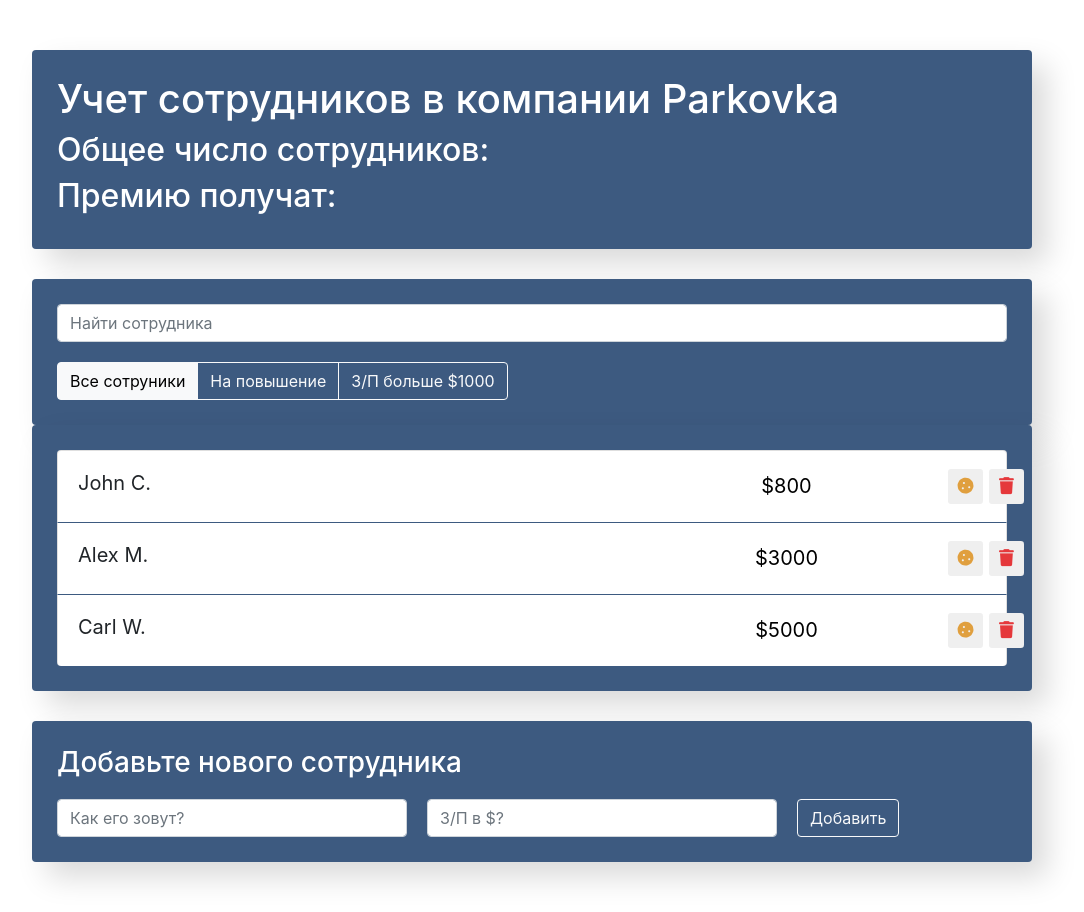
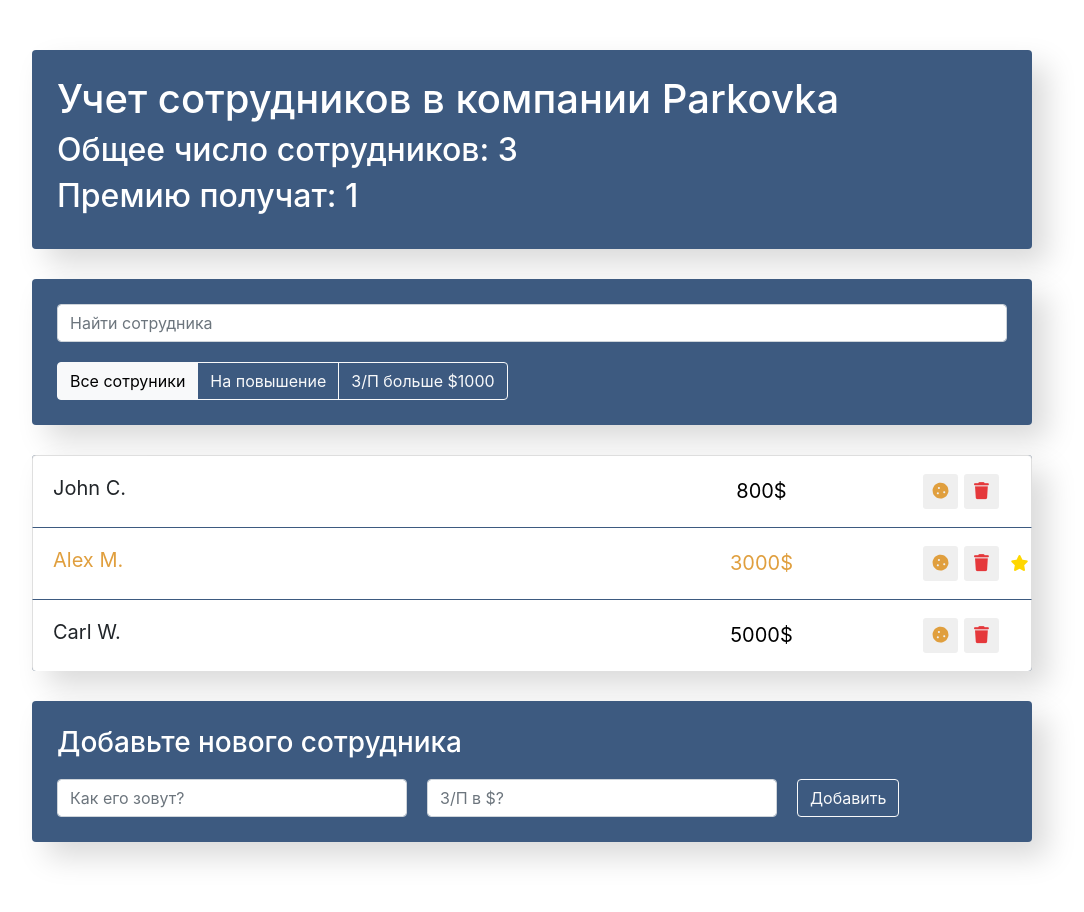
Before and after one commit to placesforstrolling/employees, a React app: page / in a window 1280 px wide. Shown: the whole page, without its empty margins (108-1192 px from the left). Built offline with nearby package versions, Linux system fonts and the light colour scheme.

Commit message:
5_100 added increase and rise functions

```diff
--- a/src/components/app-info/app-info.js
+++ b/src/components/app-info/app-info.js
@@ -1,11 +1,11 @@
 import './app-info.css'
 
-const AppInfo = () => {
+const AppInfo = ({employees, increased}) => {
     return (
         <div className="app-info">
             <h1>Учет сотрудников в компании Parkovka</h1>
-            <h2>Общее число сотрудников: </h2>
-            <h2>Премию получат: </h2>
+            <h2>Общее число сотрудников: {employees}</h2>
+            <h2>Премию получат: {increased}</h2>
         </div>
     )
 }
--- a/src/components/app/app.js
+++ b/src/components/app/app.js
@@ -13,9 +13,9 @@
         super(props);
         this.state = {
             data: [
-                {name: 'John C.', salary: 800, increase: false, id: 1},
-                {name: 'Alex M.', salary: 3000, increase: true, id: 2},
-                {name: 'Carl W.', salary: 5000, increase: false, id: 3}
+                {name: 'John C.', salary: 800, increase: false, rise: false, id: 1},
+                {name: 'Alex M.', salary: 3000, increase: true, rise: true, id: 2},
+                {name: 'Carl W.', salary: 5000, increase: false, rise: false, id: 3}
             ]
         }
         this.maxId = 4;
@@ -35,20 +35,38 @@
             name,
             salary,
             increase: false,
+            rise: false,
             id: this.maxId++
         }
-        this.setState(({data}) => {
+        if (newItem.name.length >= 3 && newItem.salary.length > 0) {
+            this.setState(({data}) => {
             const newArr = [...data, newItem];
             return {
                 data: newArr
             }
         });
+        }
+
     }
 
+    onToggleProp = (id, prop) => {
+        this.setState(({data}) => ({
+            data: data.map(item => {
+                if (item.id === id) {
+                    return {...item, [prop]: !item[prop]}
+                }
+                return item;
+            })
+        }))
+    }
+
+
     render() {
+        const employees = this.state.data.length;
+        const increased = this.state.data.filter(item => item.increase).length;
         return (
             <div className="app">
-                <AppInfo />
+                <AppInfo employees={employees} increased={increased}/>
 
                 <div className="search-panel">
                     <SearchPanel/>
@@ -57,7 +75,8 @@
 
                 <EmployeesList
                     data={this.state.data}
-                    onDelete={this.deleteItem}/>
+                    onDelete={this.deleteItem}
+                    onToggleProp={this.onToggleProp}/>
                 <EmployeesAddForm onAdd={this.addItem}/>
             </div>
         );
--- a/src/components/employees-list-item/employees-list-item.js
+++ b/src/components/employees-list-item/employees-list-item.js
@@ -1,53 +1,31 @@
-import { Component } from 'react';
-import './employees-list-item.css'
+import './employees-list-item.css';
 
-class EmployeesListItem extends Component {
-    constructor(props) {
-        super(props);
-        this.state = {
-            increase: false,
-            like: ''
-        }
-    }
-    onIncrease = () => {
-        this.setState(({increase}) => ({
-            increase: !increase
-        }))
-    }
-    like = () => {
-        if (this.state.like) {
-            this.setState(() => ({
-                like: ''
-            }))
-        }
-        else {
-            this.setState(() => ({
-                like: ' like'
-            }))
-        }
+const EmployeesListItem = (props) => {
 
-    }
+        const {name, salary, onDelete, onToggleProp, increase, rise} = props;
 
-render () {
-    const {name, salary, onDelete} = this.props;
-    const {increase, like} = this.state;
-
-    let classNames = 'list-group-item d-flex justify-content-between';
+        let classNames = "list-group-item d-flex justify-content-between";
         if (increase) {
             classNames += ' increase';
         }
+        if (rise) {
+            classNames += ' like';
+        }
 
         return (
-        <li className={classNames + like}>
-            <span className="list-group-item-label" onClick={this.like}>{name}</span>
-            <input type="text" className="list-group-item-input" defaultValue={'$' + salary}/>
-            <div className="d-flex justify-content-center align-items-center">
+            <li className={classNames}>
+                <span className="list-group-item-label" onClick={onToggleProp} data-toggle="rise">{name}</span>
+                <input type="text" className="list-group-item-input" defaultValue={salary + '$'}/>
+                <div className='d-flex justify-content-center align-items-center'>
                     <button type="button"
-                        className="btn-cookie btn-sm" onClick={this.onIncrease}>
+                        className="btn-cookie btn-sm "
+                        onClick={onToggleProp}
+                        data-toggle="increase">
                         <i className="fas fa-cookie"></i>
                     </button>
+
                     <button type="button"
-                        className="btn-trash btn-sm"
+                            className="btn-trash btn-sm "
                             onClick={onDelete}>
                         <i className="fas fa-trash"></i>
                     </button>
@@ -56,6 +34,6 @@
             </li>
         )
     }
-}
+
 
 export default EmployeesListItem;
--- a/src/components/employees-list/employees-list.css
+++ b/src/components/employees-list/employees-list.css
@@ -1,5 +1,5 @@
 .app-list {
-    padding: 25px;
+    margin-top: 30px;
     background-color: #3d5a80;
     border-radius: 4px;
     box-shadow: 15px 15px 30px rgba(0,0,0, .15);
--- a/src/components/employees-list/employees-list.js
+++ b/src/components/employees-list/employees-list.js
@@ -1,17 +1,19 @@
-import EmployeesListItem from "../employees-list-item/employees-list-item"
-import './employees-list.css'
+import EmployeesListItem from "../employees-list-item/employees-list-item";
 
-const EmployeesList = ({data, onDelete}) => {
+import './employees-list.css';
+
+const EmployeesList = ({data, onDelete, onToggleProp}) => {
 
     const elements = data.map(item => {
-        const {id, ...itemProps} = item
+        const {id, ...itemProps} = item;
         return (
             <EmployeesListItem
                 key={id}
                 {...itemProps}
-                onDelete={() => onDelete(id)}/>
+                onDelete={() => onDelete(id)}
+                onToggleProp={(e) => onToggleProp(id, e.currentTarget.getAttribute('data-toggle'))}/>
         )
-    });
+    })
 
     return (
         <ul className="app-list list-group">
--- a/src/index.js
+++ b/src/index.js
@@ -1,7 +1,8 @@
 import React from 'react';
 import ReactDOM from 'react-dom';
+import App from './components/app/app';
+
 import './index.css';
-import App from './components/app/app';
 
 ReactDOM.render(
   <React.StrictMode>
```
Lines whose indentation alone changed are shown as unchanged.
